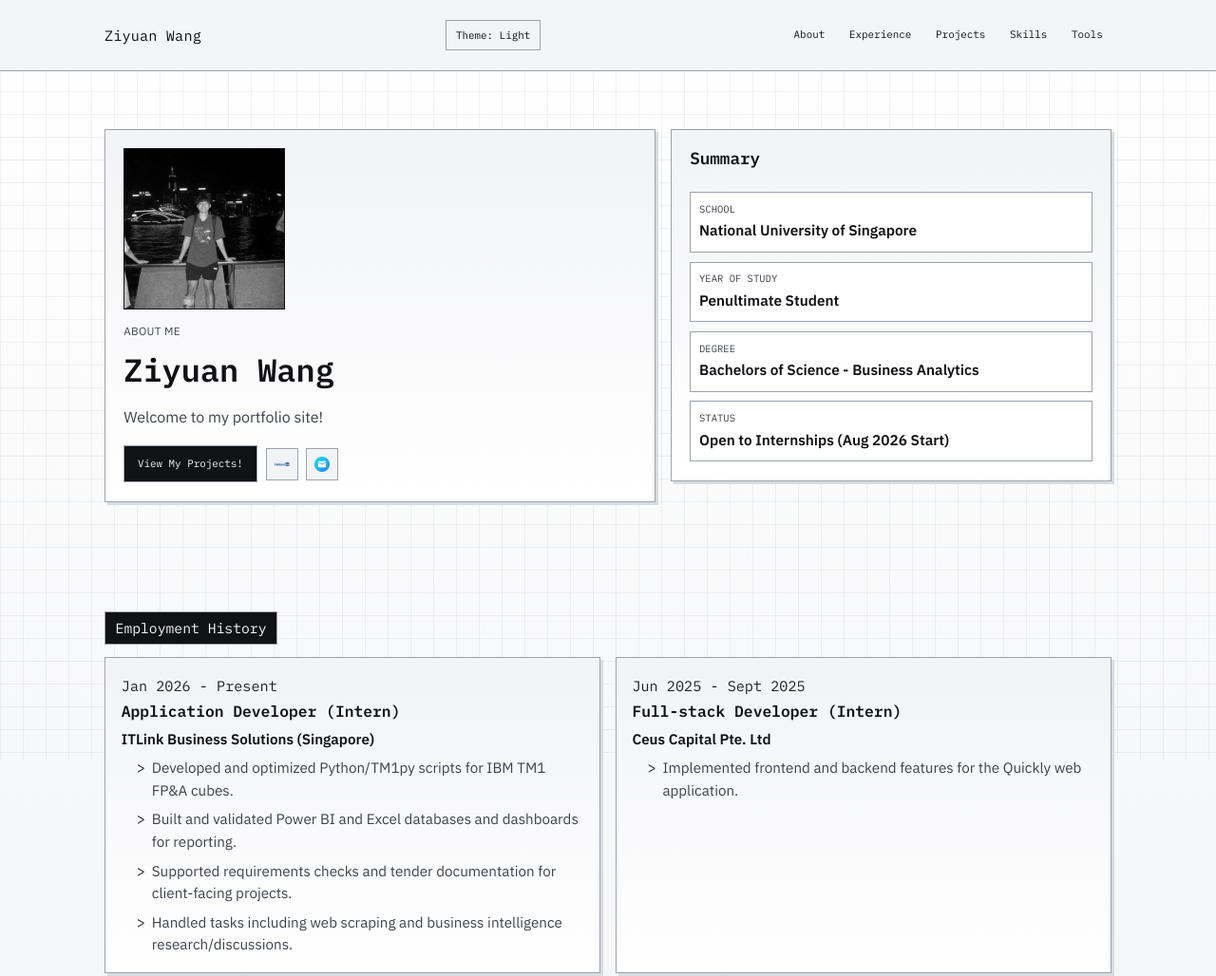
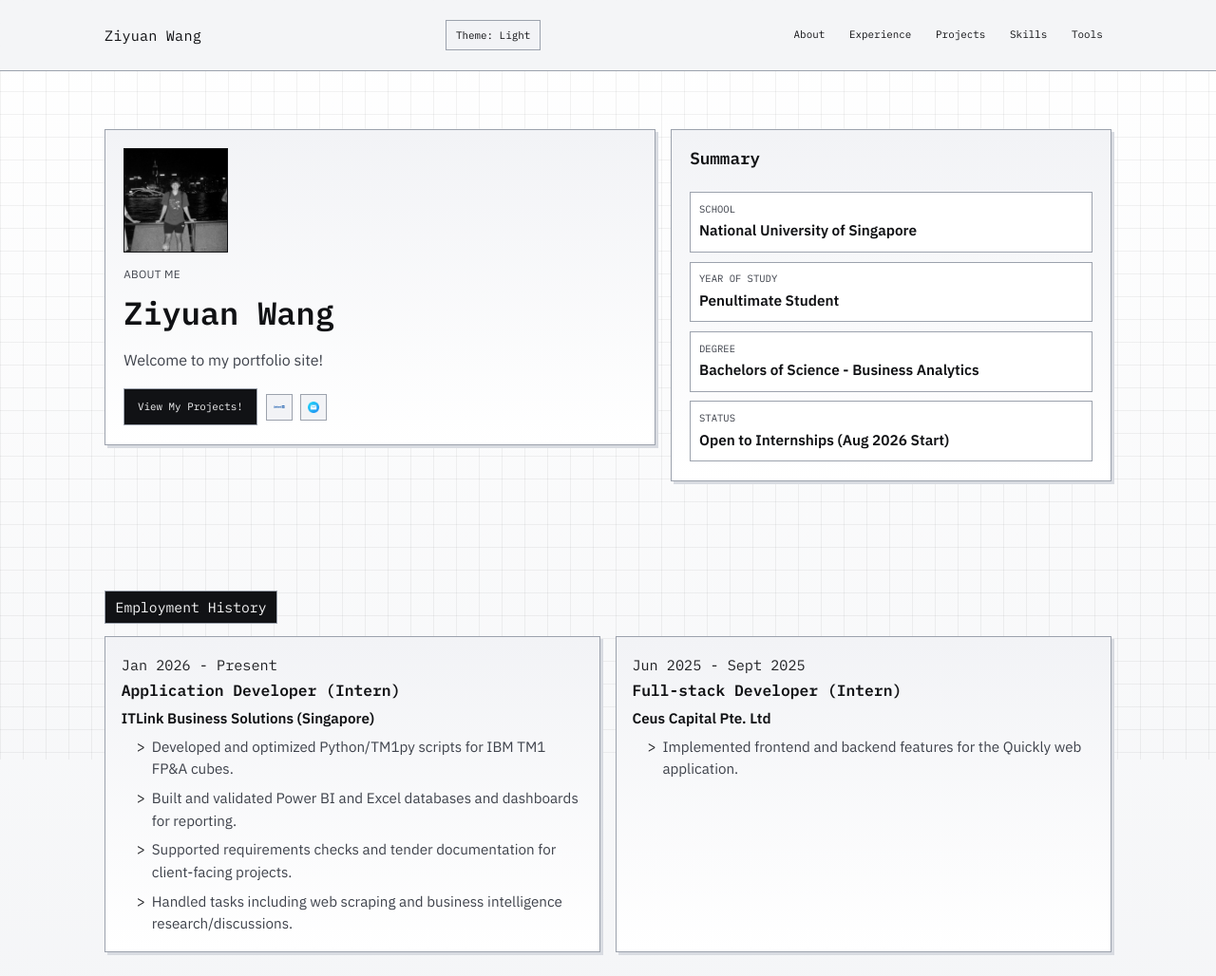
Before and after one commit to ziiiyuann/ziyuan_website, a plain HTML site: page index.html in a window 1280 px wide. Shown: the top 1028 px of the page at 95% size. Drawn offline with Linux system fonts and the light colour scheme.

Commit message:
Further reduce hero portrait and social icon sizes

```diff
--- a/styles.css
+++ b/styles.css
@@ -170,7 +170,7 @@ h3,
 
 .hero-photo {
   margin: 0 0 0.85rem;
-  width: min(170px, 42%);
+  width: clamp(72px, 18vw, 110px);
   aspect-ratio: 1 / 1;
   overflow: hidden;
   border: 1px solid var(--line);
@@ -282,8 +282,8 @@ li {
 }
 
 .icon-btn {
-  width: 34px;
-  height: 34px;
+  width: 28px;
+  height: 28px;
   display: inline-flex;
   align-items: center;
   justify-content: center;
@@ -305,8 +305,8 @@ body[data-theme="light"] .icon-btn:hover {
 }
 
 .icon-btn img {
-  width: 16px;
-  height: 16px;
+  width: 12px;
+  height: 12px;
   object-fit: contain;
   display: block;
 }
```
